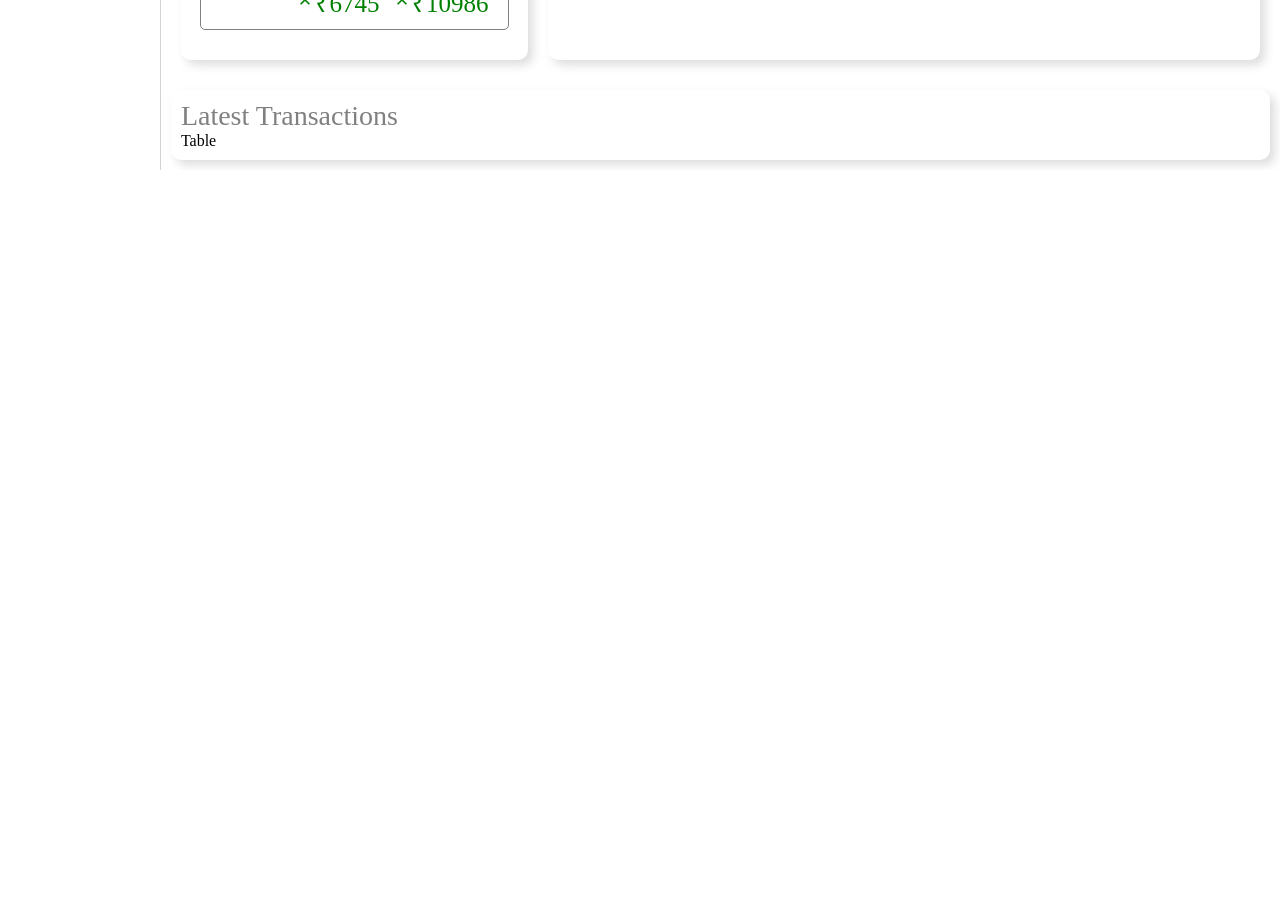
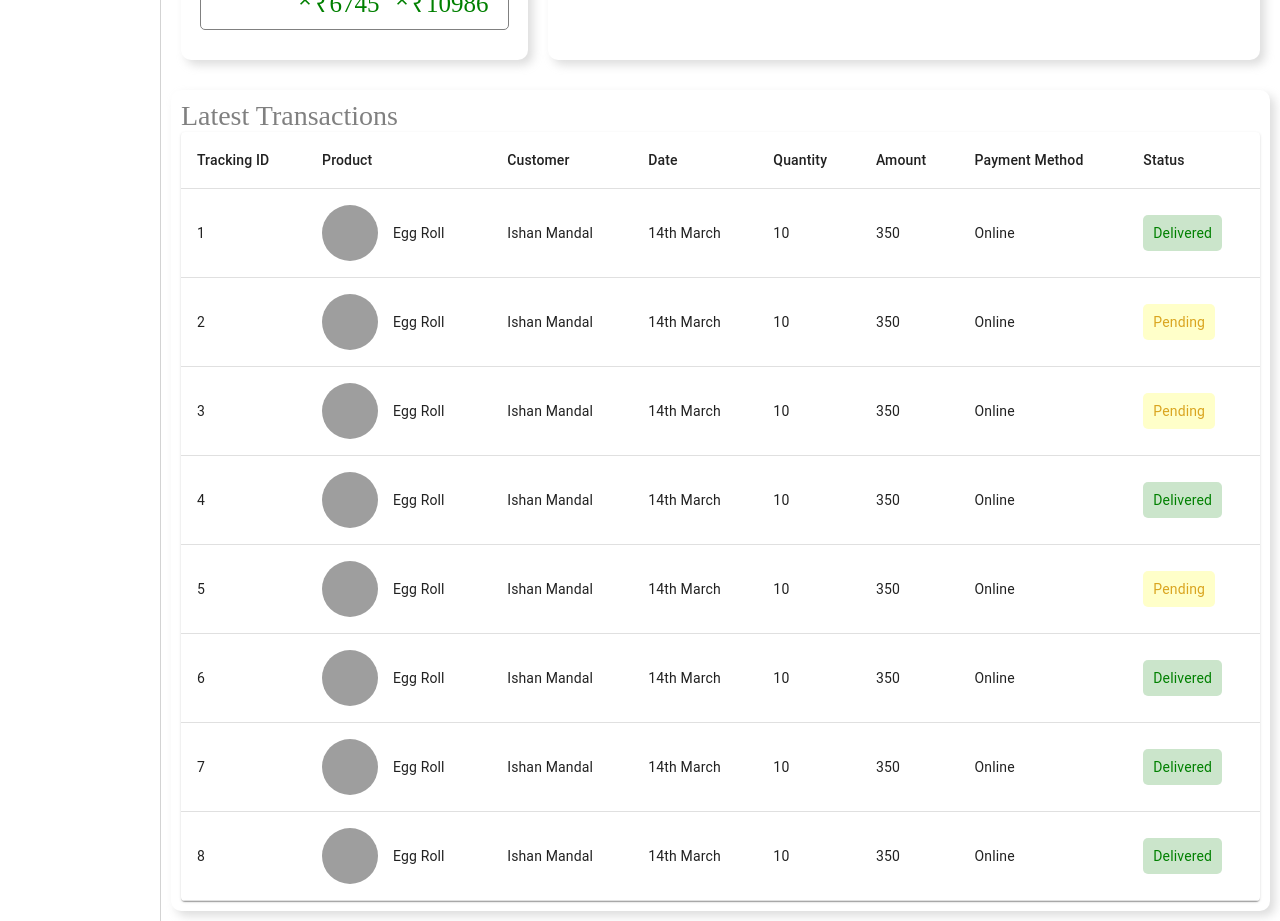
Before and after one commit to iamsubha16/HOD-Admin-Dashboard, a React (Vite) app: page / in a window 1280 px wide. Shown: the part 740-1661 px from the top of the page. Before the commit the page ends 910 px from the top, so only its background shows below. Built offline with nearby package versions, Linux system fonts and the light colour scheme; grey boxes are pictures that could not be loaded.

Commit message:
added the latest transaction table

```diff
--- a/src/Components/Table/Table.jsx
+++ b/src/Components/Table/Table.jsx
@@ -1,16 +1,156 @@
 import React from 'react'
 
-import { DataGrid } from '@mui/x-data-grid'
+import Table from '@mui/material/Table';
+import TableBody from '@mui/material/TableBody';
+import TableCell from '@mui/material/TableCell';
+import TableContainer from '@mui/material/TableContainer';
+import TableHead from '@mui/material/TableHead';
+import TableRow from '@mui/material/TableRow';
+import Paper from '@mui/material/Paper';
+import Avatar from '@mui/material/Avatar';
 
 import "./table.scss"
 
-function Table() {
+const rows = [
+    {
+        id: 1,
+        product: "Egg Roll",
+        image: "https://www.chefkunalkapur.com/wp-content/uploads/2021/08/CW0_7822-scaled.jpg?v=1628745250",
+        customer: "Ishan Mandal",
+        date: "14th March",
+        quantity: 10,
+        amount: 350,
+        payment: "Online",
+        status: "Delivered",
+    },
+    {
+        id: 2,
+        product: "Egg Roll",
+        image: "https://www.chefkunalkapur.com/wp-content/uploads/2021/08/CW0_7822-scaled.jpg?v=1628745250",
+        customer: "Ishan Mandal",
+        date: "14th March",
+        quantity: 10,
+        amount: 350,
+        payment: "Online",
+        status: "Pending",
+    },
+    {
+        id: 3,
+        product: "Egg Roll",
+        image: "https://www.chefkunalkapur.com/wp-content/uploads/2021/08/CW0_7822-scaled.jpg?v=1628745250",
+        customer: "Ishan Mandal",
+        date: "14th March",
+        quantity: 10,
+        amount: 350,
+        payment: "Online",
+        status: "Pending",
+    },
+    {
+        id: 4,
+        product: "Egg Roll",
+        image: "https://www.chefkunalkapur.com/wp-content/uploads/2021/08/CW0_7822-scaled.jpg?v=1628745250",
+        customer: "Ishan Mandal",
+        date: "14th March",
+        quantity: 10,
+        amount: 350,
+        payment: "Online",
+        status: "Delivered",
+    },
+    {
+        id: 5,
+        product: "Egg Roll",
+        image: "https://www.chefkunalkapur.com/wp-content/uploads/2021/08/CW0_7822-scaled.jpg?v=1628745250",
+        customer: "Ishan Mandal",
+        date: "14th March",
+        quantity: 10,
+        amount: 350,
+        payment: "Online",
+        status: "Pending",
+    },
+    {
+        id: 6,
+        product: "Egg Roll",
+        image: "https://www.chefkunalkapur.com/wp-content/uploads/2021/08/CW0_7822-scaled.jpg?v=1628745250",
+        customer: "Ishan Mandal",
+        date: "14th March",
+        quantity: 10,
+        amount: 350,
+        payment: "Online",
+        status: "Delivered",
+    },
+    {
+        id: 7,
+        product: "Egg Roll",
+        image: "https://www.chefkunalkapur.com/wp-content/uploads/2021/08/CW0_7822-scaled.jpg?v=1628745250",
+        customer: "Ishan Mandal",
+        date: "14th March",
+        quantity: 10,
+        amount: 350,
+        payment: "Online",
+        status: "Delivered",
+    },
+    {
+        id: 8,
+        product: "Egg Roll",
+        image: "https://www.chefkunalkapur.com/wp-content/uploads/2021/08/CW0_7822-scaled.jpg?v=1628745250",
+        customer: "Ishan Mandal",
+        date: "14th March",
+        quantity: 10,
+        amount: 350,
+        payment: "Online",
+        status: "Delivered",
+    },
+
+
+];
+
+function DataTable() {
 
     return (
         <div className='table'>
-            Table
+            <TableContainer component={Paper}>
+                <Table aria-label="simple table">
+                    <TableHead>
+                        <TableRow>
+                            <TableCell className='tableCell'>Tracking ID</TableCell>
+                            <TableCell className='tableCell'>Product</TableCell>
+                            <TableCell className='tableCell'>Customer</TableCell>
+                            <TableCell className='tableCell'>Date</TableCell>
+                            <TableCell className='tableCell'>Quantity</TableCell>
+                            <TableCell className='tableCell'>Amount</TableCell>
+                            <TableCell className='tableCell'>Payment Method</TableCell>
+                            <TableCell className='tableCell'>Status</TableCell>
+                        </TableRow>
+                    </TableHead>
+                    <TableBody>
+                        {rows.map((row) => (
+                            <TableRow key={row.id}>
+                                <TableCell>{row.id}</TableCell>
+                                <TableCell className='tableCell'>
+                                    <div className="cellWrapper">
+                                        <Avatar
+                                            alt="Egg Roll"
+                                            src={row.image}
+                                            sx={{ width: 56, height: 56 }}
+                                        />
+                                        {row.product}
+                                    </div>
+                                </TableCell>
+                                <TableCell className='tableCell'>{row.customer}</TableCell>
+                                <TableCell className='tableCell'>{row.date}</TableCell>
+                                <TableCell className='tableCell'>{row.quantity}</TableCell>
+                                <TableCell className='tableCell'>{row.amount}</TableCell>
+                                <TableCell className='tableCell'>{row.payment}</TableCell>
+                                <TableCell className='tableCell'>
+                                    <span className={`status ${row.status}`}>{row.status}</span>
+                                </TableCell>
+                            </TableRow>
+                        ))}
+                    </TableBody>
+                </Table>
+            </TableContainer>
         </div>
     )
 }
 
-export default Table
+export default DataTable
--- a/src/Components/Table/table.scss
+++ b/src/Components/Table/table.scss
@@ -0,0 +1,22 @@
+.table {
+    .cellWrapper {
+        display: flex;
+        align-items: center;
+        gap: 15px;
+    }
+
+    .status {
+        padding: 10px;
+        border-radius: 5px;
+
+        &.Delivered {
+            color: green;
+            background-color: rgba(0, 128, 0, 0.205);
+        }
+
+        &.Pending {
+            color: goldenrod;
+            background-color: rgba(255, 255, 0, 0.211);
+        }
+    }
+}
```
